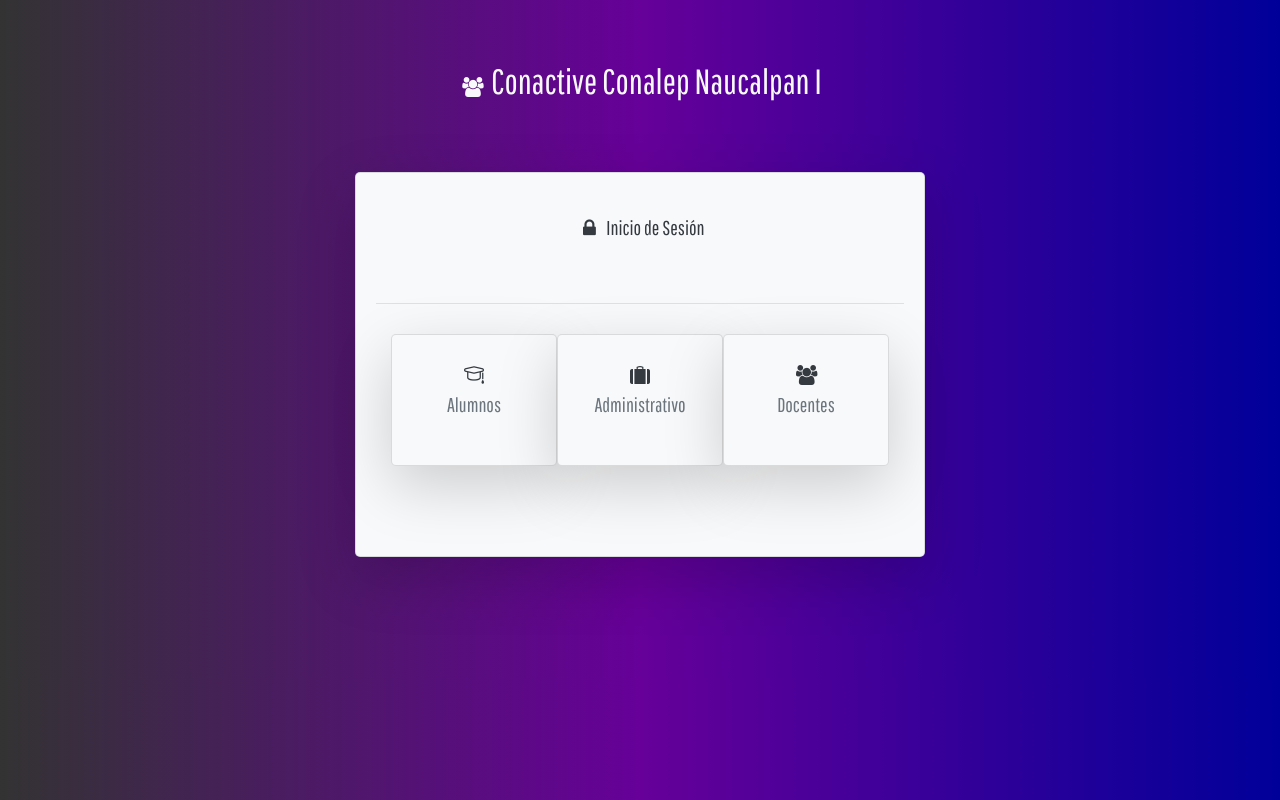
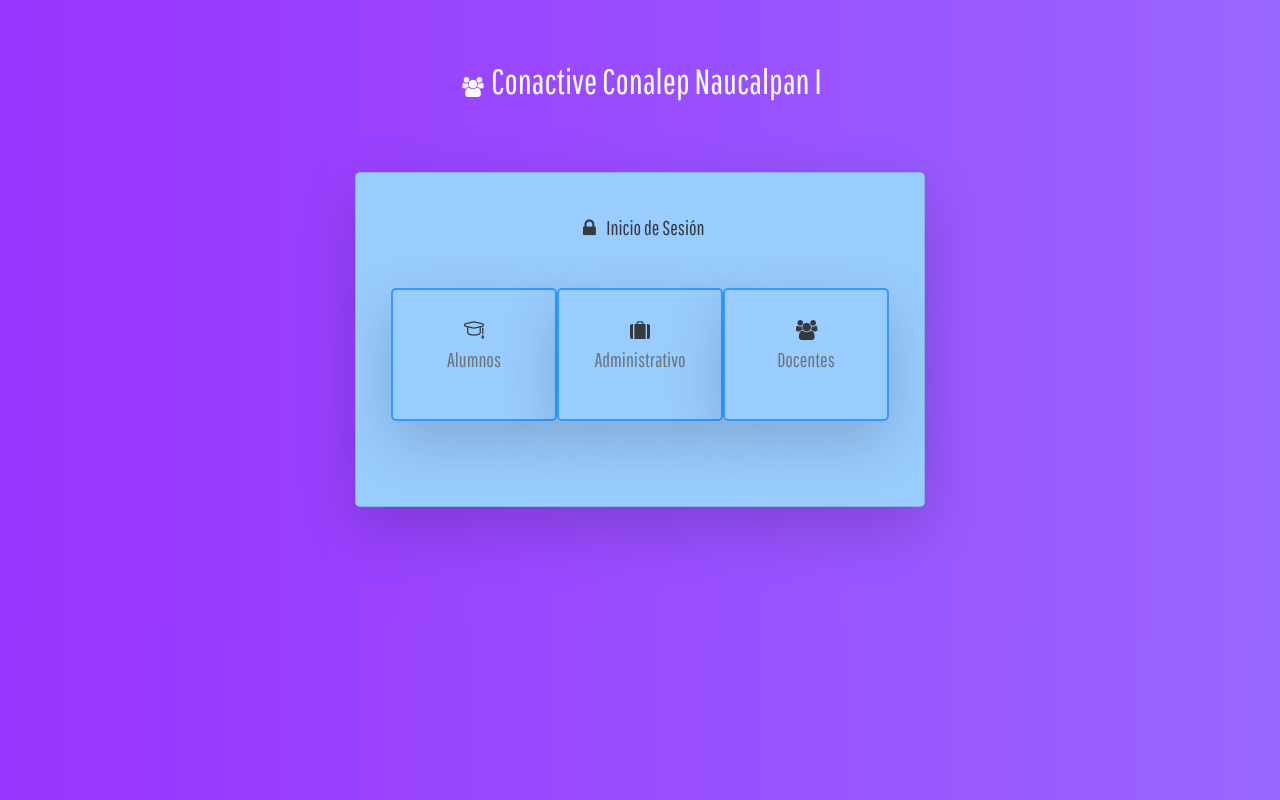
Before and after one commit to Kary3008/cards_Animacion, a PHP site: page / in a window 1280 px wide. Run offline with PHP 8.4, Linux system fonts and the light colour scheme.

Commit message:
Sistema
Se subieron las modificaciones a los archivos para el front-end.

```diff
--- a/css/main.css
+++ b/css/main.css
@@ -2,7 +2,7 @@
 
 html, body{
   /*background-color: #9966ff;*/
-  background: linear-gradient(to right, #333, #660099, #000099 );
+  background: linear-gradient(to right, #9933ff, #9966ff );
 }
 
 * {
@@ -10,3 +10,24 @@ html, body{
   box-sizing: border-box;/*Siempre va a estar dentro de la caja*/
   font-size: 20px;/*Tamaño de la fuente*/
 }
+
+.estilo{
+  width: 100px;
+	height: 133px;
+	border:2px solid #3399ff;
+  background-color: #99ccff;
+	border-radius: 20%;
+}
+.estilo:hover{
+	width: 100px;
+	height: 140px;
+	border: 2px solid #9933ff;
+  background-color: #ccccff;
+	transform: 5s;
+}
+
+.bg-style{
+  width: 100%;
+  height: auto;
+  background-color: #99ccff;
+}
--- a/index.php
+++ b/index.php
@@ -18,31 +18,31 @@
     <link rel="stylesheet" href="css/fontello.css">
     <link rel="stylesheet" href="css/main.css">
     <script src="js/jquery-3.5.1.min.js"></script>
-    <title>Inicio de Sistema | AdminSchool Conalep Naucalpan I</title>
+    <title>Inicio de Sistema | Conactive</title>
   </head>
   <body>
     <div class="container py-4">
          <h3 class="text-center text-light py-4"><span class="icon-users"></span> Conactive Conalep Naucalpan I</h3>
          <div class="row justify-content-center h-100 py-4">
-             <div class="card col-sm-8 col-md-6 col-lg-6 shadow-lg p-3 mb-5 bg-light text-dark rounded">
-                  <p class="text-center text-dark py-3"><span class="icon-lock"><span> Inicio de Sesión</p><hr>
+             <div class="card col-sm-8 col-md-6 col-lg-6 shadow-lg p-3 mb-5 bg-style text-dark rounded">
+                  <p class="text-center text-dark py-3"><span class="icon-lock"><span> Inicio de Sesión</p>
                   <div class="container text-center">
-                      <div class="py-2">
+                      <div class="py-1">
                          <div class="container">
                              <div class="row">
-                                 <div class="card shadow-lg p-3 mb-5 bg-light text-dark rounded text-center col-sm-4">
+                                 <div class="card estilo shadow-lg p-3 mb-5 text-dark rounded text-center col-sm-4">
                                    <div class="inicio py-1">
                                        <span class="icon-graduation-cap"></span>
                                        <p class="text-muted text-center">Alumnos</p>
                                    </div>
                                  </div>
-                                   <div class="card shadow-lg p-3 mb-5 bg-light text-dark rounded col-sm-4">
+                                   <div class="card estilo shadow-lg p-3 mb-5 text-dark rounded col-sm-4">
                                      <div class="inicio py-1">
                                      <span class="icon-suitcase"></span>
                                      <p class="text-muted text-center">Administrativo</p>
                                    </div>
                                  </div>
-                                 <div class="card shadow-lg p-3 mb-5 bg-light text-dark rounded text-center col-sm-4">
+                                 <div class="card estilo shadow-lg p-3 mb-5 text-dark rounded text-center col-sm-4">
                                    <div class="inicio py-1">
                                      <span class="icon-users"></span>
                                      <p class="text-muted text-center">Docentes</p>
```
